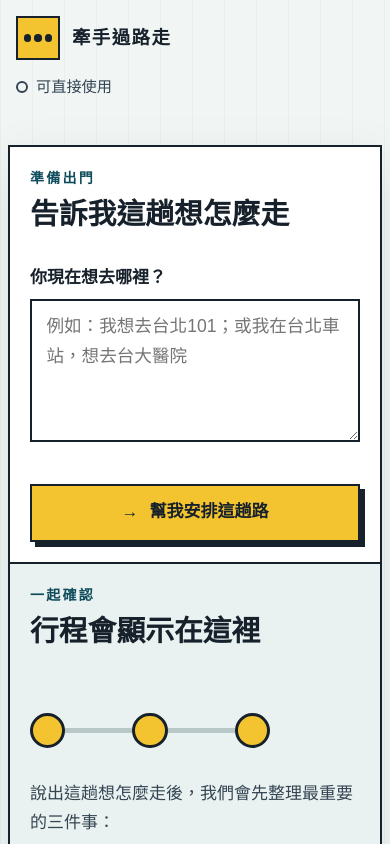
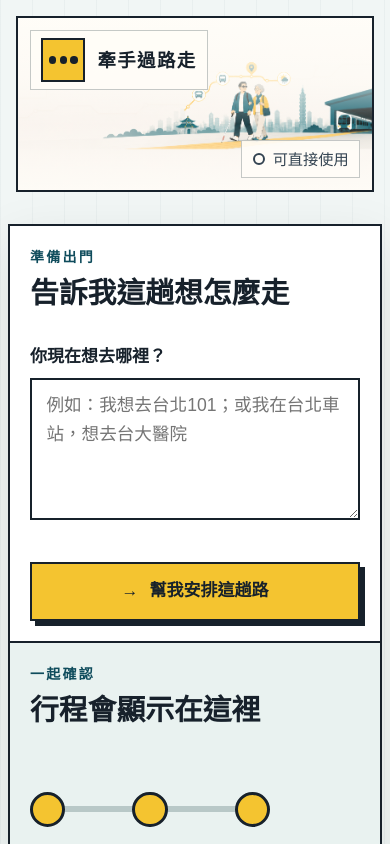
Before and after one commit to CradleChiu/qianshou-webmcp, a Next.js app: page / in a window 390 px wide. Shown: the top 844 px of the page. Built offline with nearby package versions, Linux system fonts and the light colour scheme.

Commit message:
feat: add responsive journey banner

```diff
--- a/src/app/globals.css
+++ b/src/app/globals.css
@@ -69,16 +69,53 @@ a:focus-visible,
 }
 
 .site-header {
+  position: relative;
   display: flex;
-  max-width: 76rem;
-  margin: 0 auto;
+  overflow: hidden;
+  width: min(100% - 2rem, 76rem);
+  min-height: 9rem;
+  margin: 1rem auto 0;
   padding: 1rem clamp(1rem, 4vw, 3rem);
   align-items: center;
   justify-content: space-between;
   gap: 1rem;
+  border: 2px solid var(--asphalt);
+  background: var(--paper);
+  isolation: isolate;
 }
 
-.brand-lockup { display: inline-flex; align-items: center; gap: 0.75rem; }
+.site-header::after {
+  position: absolute;
+  z-index: 1;
+  inset: 0;
+  background: linear-gradient(
+    90deg,
+    rgb(255 253 248 / 96%) 0%,
+    rgb(255 253 248 / 78%) 24%,
+    rgb(255 253 248 / 10%) 48%,
+    rgb(255 253 248 / 8%) 74%,
+    rgb(255 253 248 / 88%) 100%
+  );
+  content: "";
+  pointer-events: none;
+}
+
+.site-header-image {
+  z-index: 0;
+  object-fit: cover;
+  object-position: center 50%;
+}
+
+.brand-lockup {
+  position: relative;
+  z-index: 2;
+  display: inline-flex;
+  padding: 0.45rem 0.65rem;
+  align-items: center;
+  gap: 0.75rem;
+  border: 1px solid rgb(16 35 42 / 24%);
+  background: rgb(255 253 248 / 90%);
+}
 
 .brand-mark {
   display: grid;
@@ -101,11 +138,16 @@ a:focus-visible,
 .brand-name { font-size: 1.15rem; font-weight: 900; letter-spacing: 0.08em; }
 
 .agent-status {
+  position: relative;
+  z-index: 2;
   display: flex;
   max-width: 28rem;
   margin: 0;
+  padding: 0.45rem 0.65rem;
   align-items: center;
   gap: 0.5rem;
+  border: 1px solid rgb(16 35 42 / 24%);
+  background: rgb(255 253 248 / 90%);
   color: var(--asphalt-soft);
   font-size: 0.95rem;
   line-height: 1.4;
@@ -679,7 +721,23 @@ footer {
 }
 
 @media (max-width: 42rem) {
-  .site-header { align-items: flex-start; flex-direction: column; }
+  .site-header {
+    min-height: 11rem;
+    padding: 0.75rem;
+    align-items: flex-start;
+    flex-direction: column;
+  }
+  .site-header::after {
+    background: linear-gradient(
+      180deg,
+      rgb(255 253 248 / 96%) 0%,
+      rgb(255 253 248 / 68%) 35%,
+      rgb(255 253 248 / 12%) 62%,
+      rgb(255 253 248 / 80%) 100%
+    );
+  }
+  .site-header-image { object-position: 64% 50%; }
+  .agent-status { align-self: flex-end; }
   .workspace { width: min(100% - 1rem, 76rem); padding-top: 2rem; }
   .journey-summary dl { grid-template-columns: 1fr; }
 }
@@ -695,4 +753,5 @@ footer {
 
 @media (forced-colors: active) {
   .brand-mark, .step-marker, .empty-path i, .primary-action { forced-color-adjust: none; }
+  .site-header-image, .site-header::after { display: none; }
 }
--- a/src/components/JourneyWorkspace.tsx
+++ b/src/components/JourneyWorkspace.tsx
@@ -1,6 +1,8 @@
 "use client";
 
+import Image from "next/image";
 import { FormEvent, useEffect, useRef, useState } from "react";
+import headerBanner from "@/assets/qianshou-header-banner.png";
 import {
   analyticsEnabled,
   beginAnalyticsInteraction,
@@ -1161,6 +1163,14 @@ export function JourneyWorkspace() {
   return (
     <>
       <header className="site-header">
+        <Image
+          className="site-header-image"
+          src={headerBanner}
+          alt=""
+          fill
+          sizes="(max-width: 76rem) 100vw, 76rem"
+          preload
+        />
         <div className="brand-lockup" aria-label="牽手過路走首頁">
           <span className="brand-mark" aria-hidden="true">
             <span />
```
Also changed, not shown: src/assets/qianshou-header-banner.png (added).
